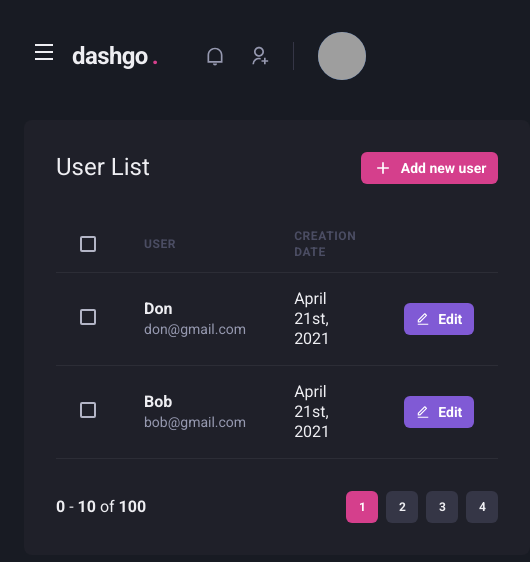
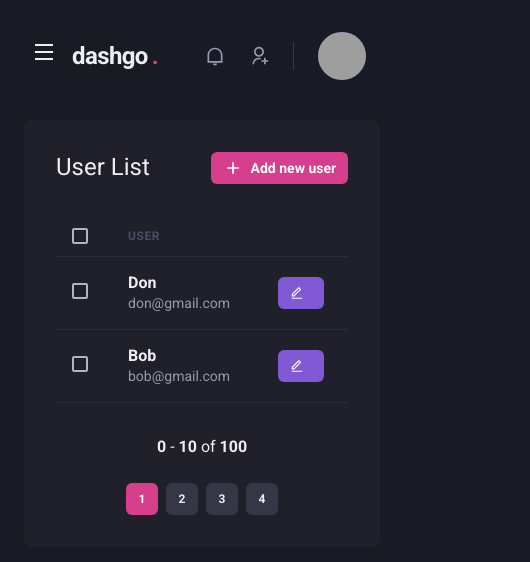
Before and after one commit to gabrielcedran/rocketseat-reactjs-chapter4, a Next.js app: page /users in a window 390 px wide. Shown: the top 562 px of the page, 530 px wide, since content can reach past the window. Built offline with nearby package versions, Linux system fonts and the light colour scheme; grey boxes are pictures that could not be loaded.

Commit message:
Improve responsiveness of the users page

```diff
--- a/src/components/Pagination/index.tsx
+++ b/src/components/Pagination/index.tsx
@@ -4,7 +4,7 @@ import { PaginationItem } from "./PaginationItem";
 export function Pagination() {
     return (
         <Stack
-            direction='row'
+            direction={['column','row']}
             mt='8'
             justify='space-between'
             align='center'
--- a/src/pages/users/index.tsx
+++ b/src/pages/users/index.tsx
@@ -1,10 +1,15 @@
-import { Box, Button, Checkbox, Flex, Heading, Icon, Table, Tbody, Td, Text, Th, Thead, Tr } from "@chakra-ui/react";
+import { Box, Button, Checkbox, Flex, Heading, Icon, Table, Tbody, Td, Text, Th, Thead, Tr, useBreakpoint, useBreakpointValue } from "@chakra-ui/react";
 import { RiAddLine, RiEditLine } from "react-icons/ri";
 import { Header } from "../../components/Header";
 import { Pagination } from "../../components/Pagination";
 import { Sidebar } from "../../components/Sidebar";
 
 export default function UserList() {
+    const isWideScreen = useBreakpointValue({
+        base: false,
+        lg: true
+    })
+
     return (
         <Box>
             <Header />
@@ -29,15 +34,17 @@ export default function UserList() {
                     <Table colorScheme='whiteAlpha'>
                         <Thead>
                             <Tr>
-                                <Th px='6' color='gray.300' width='8'>
+                                <Th px={['4','4','6']} color='gray.300' width='8'>
                                     <Checkbox colorScheme='pink'></Checkbox>
                                 </Th>
                                 <Th>
                                     User
                                 </Th>
-                                <Th>
+                                {isWideScreen &&
+                                (<Th>
                                     Creation Date
                                 </Th>
+                                )}
                                 <Th w='6'>
 
                                 </Th>
@@ -45,7 +52,7 @@ export default function UserList() {
                         </Thead>
                         <Tbody>
                             <Tr>
-                                <Td px='6'>
+                                <Td px={['4','4','6']}>
                                     <Checkbox colorScheme='pink'></Checkbox>
                                 </Td>
                                 <Td>
@@ -54,15 +61,16 @@ export default function UserList() {
                                         <Text fontSize='sm' color='gray.300'>don@gmail.com</Text>
                                     </Box>
                                 </Td>
+                                {isWideScreen &&
+                                (<Td>
+                                    April 21st, 2021
+                                </Td>)}
                                 <Td>
-                                    April 21st, 2021
-                                </Td>
-                                <Td>
-                                    <Button as='a' size='sm' fontSize='sm' colorScheme='purple' leftIcon={<Icon as={RiEditLine}/>}>Edit</Button>
+                                    <Button as='a' size='sm' fontSize='sm' colorScheme='purple' leftIcon={<Icon as={RiEditLine}/>}>{isWideScreen ? 'Edit' : ''}</Button>
                                 </Td>
                             </Tr>
                             <Tr>
-                                <Td px='6'>
+                                <Td px={['4','4','6']}>
                                     <Checkbox colorScheme='pink'></Checkbox>
                                 </Td>
                                 <Td>
@@ -71,11 +79,12 @@ export default function UserList() {
                                         <Text fontSize='sm' color='gray.300'>bob@gmail.com</Text>
                                     </Box>
                                 </Td>
+                                {isWideScreen &&
+                                (<Td>
+                                    April 21st, 2021
+                                </Td>)}
                                 <Td>
-                                    April 21st, 2021
-                                </Td>
-                                <Td>
-                                    <Button as='a' size='sm' fontSize='sm' colorScheme='purple' leftIcon={<Icon as={RiEditLine}/>}>Edit</Button>
+                                    <Button as='a' size='sm' fontSize='sm' colorScheme='purple' leftIcon={<Icon as={RiEditLine}/>}>{isWideScreen ? 'Edit' : ''}</Button>
                                 </Td>
                             </Tr>
                         </Tbody>
```
